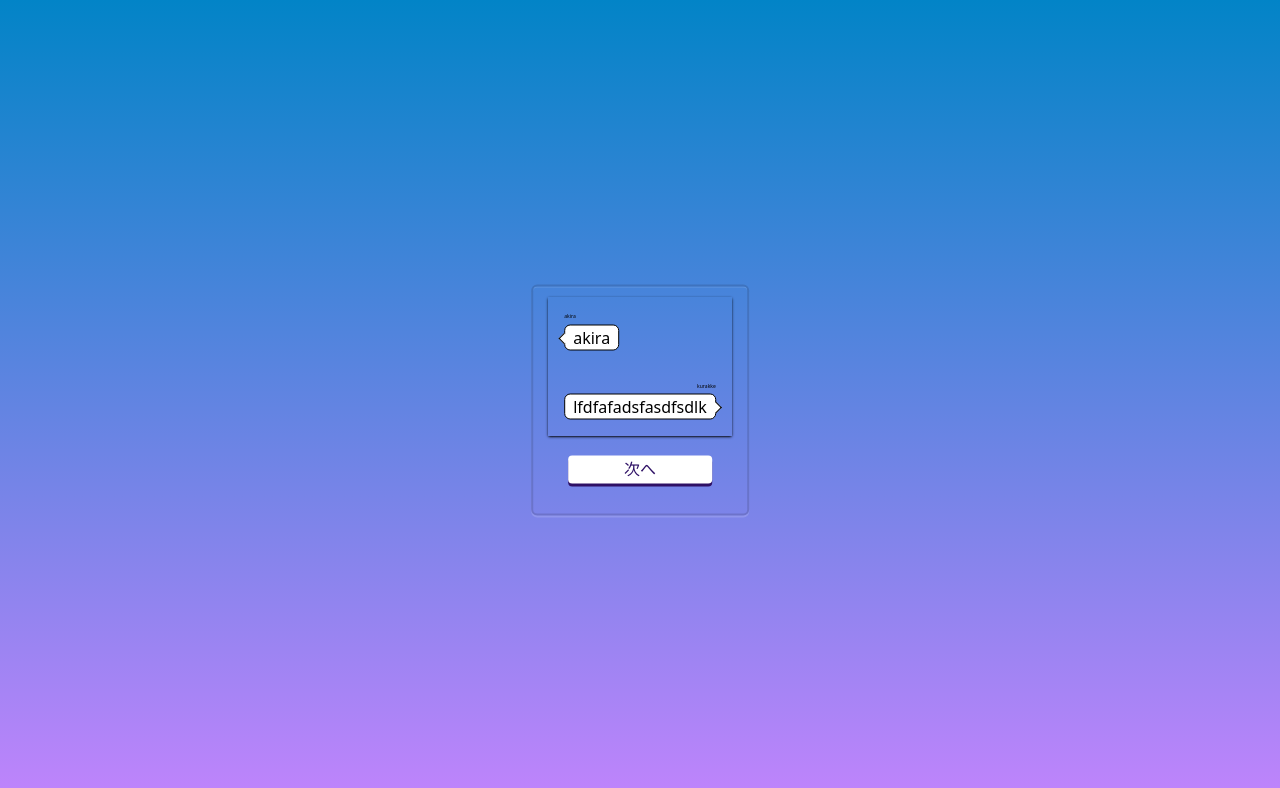
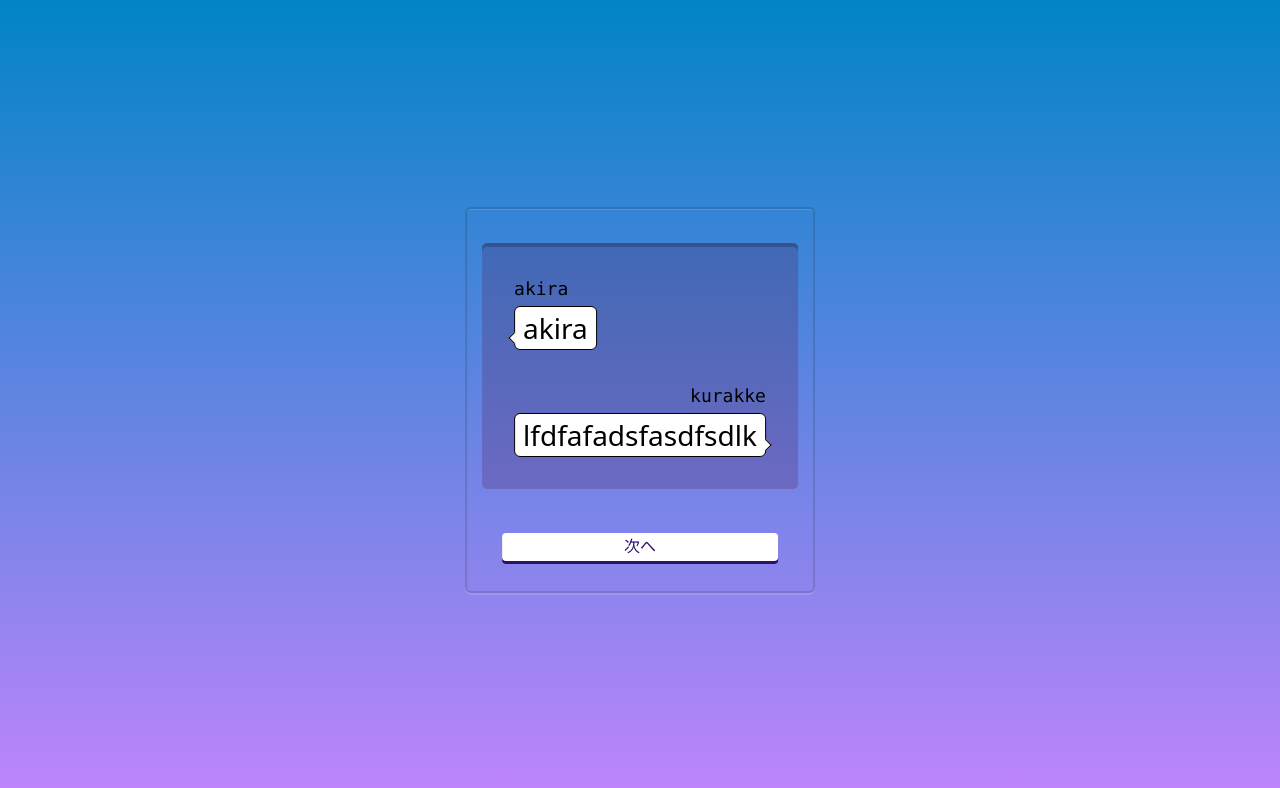
Before and after one commit to saezuri510/hackz-katayaburi, a Next.js app: page /chat in a window 1280 px wide. Shown: the top 788 px of the page. Built offline with nearby package versions, Linux system fonts and the light colour scheme.

Commit message:
feat: chatのレイアウトを改善しました

```diff
--- a/src/components/pages/Chat/index.tsx
+++ b/src/components/pages/Chat/index.tsx
@@ -10,7 +10,7 @@ function ChatPage() {
     <MainLayout>
       <GameFrame>
         <div className="flex flex-col justify-center">
-          <div className="shadow shadow-black">
+          <div className="my-[24px] justify-center rounded-[5px] bg-fuchsia-925/[.25] p-[16px] shadow-[inset_0_4px_0_0] shadow-black/[.2]">
             <ChatBubble align="left" name="akira">
               akira
             </ChatBubble>
--- a/src/components/ui/domain/ChatBubble/index.tsx
+++ b/src/components/ui/domain/ChatBubble/index.tsx
@@ -9,8 +9,8 @@ interface ChatBubbleChildren {
 const ChatBubble = ({ align, children, name }: ChatBubbleChildren) => {
   return (
     <div className={`flex flex-col gap-1 p-4 ${align === "left" ? "items-start" : "items-end"}`}>
-      <div className="text-[5px]">{name}</div>
-      <div className="relative inline-block rounded-md border border-black bg-white px-2 text-center">
+      <div className="font-mono text-[18px]">{name}</div>
+      <div className="relative inline-block rounded-md border border-black bg-white px-2 text-center text-[28px]">
         <span>{children}</span>
         <div
           className={`absolute ${
```
